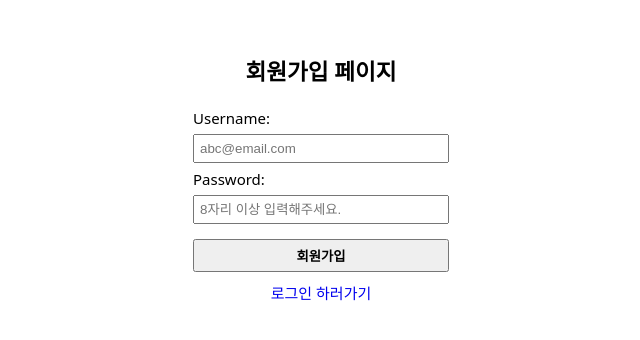
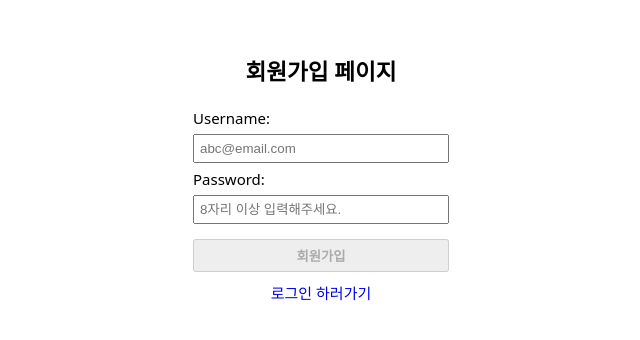
Before and after one commit to blueprint-12/wanted-pre-onboarding-frontend, a React (Create React App) app: page /signup in a window 1280 px wide. Shown: the part 230-570 px from the top of the page, without its empty margins (319-959 px from the left). Built offline with nearby package versions, Linux system fonts and the light colour scheme; a web font is replaced by a local one.

Commit message:
fix: 초기 렌더 시에도 button이 활성화되는 문제
- !!연산자 활용
-""빈 문자열은 truthy값이다.

```diff
--- a/src/pages/SignIn/index.tsx
+++ b/src/pages/SignIn/index.tsx
@@ -14,15 +14,15 @@ const SignIn = () => {
   const [email, setEmail] = useState("");
   const [password, setPassword] = useState("");
 
-  const [emailErrorMsg, setEmailErrorMsg] = useState("");
-  const [passwordErrorMsg, setPasswordErrorMsg] = useState("");
+  const [emailErrorMsg, setEmailErrorMsg] = useState<string | null>("");
+  const [passwordErrorMsg, setPasswordErrorMsg] = useState<string | null>("");
 
   const onChangeEmail = useCallback(
     (e: React.ChangeEvent<HTMLInputElement>) => {
       const { value } = e.target;
       setEmail(value);
       setEmailErrorMsg(
-        check_email(value) ? "" : "유효한 이메일을 입력해주세요."
+        check_email(value) ? null : "유효한 이메일을 입력해주세요."
       );
     },
     []
@@ -32,7 +32,7 @@ const SignIn = () => {
       const { value } = e.target;
       setPassword(value);
       setPasswordErrorMsg(
-        check_password(value) ? "" : "비밀번호는 8자 이상이어야 합니다."
+        check_password(value) ? null : "비밀번호는 8자 이상이어야 합니다."
       );
     },
     []
@@ -68,6 +68,9 @@ const SignIn = () => {
         }
       });
   };
+
+  const isButtonDisabled = emailErrorMsg !== null || passwordErrorMsg !== null;
+
   return auth ? (
     <Navigate to="/todo" replace />
   ) : (
@@ -100,7 +103,7 @@ const SignIn = () => {
 
         <BtnWrapper
           type="submit"
-          disabled={emailErrorMsg || passwordErrorMsg ? true : false}
+          disabled={!!isButtonDisabled}
           data-testid="signin-button">
           로그인
         </BtnWrapper>
--- a/src/pages/SignUp/index.tsx
+++ b/src/pages/SignUp/index.tsx
@@ -13,8 +13,9 @@ const SignUp = () => {
   const [email, setEmail] = useState("");
   const [password, setPassword] = useState("");
 
-  const [emailErrorMsg, setEmailErrorMsg] = useState("");
-  const [passwordErrorMsg, setPasswordErrorMsg] = useState("");
+  const [emailErrorMsg, setEmailErrorMsg] = useState<string | null>("");
+  const [passwordErrorMsg, setPasswordErrorMsg] = useState<string | null>("");
+
   const [signInErorrMsg, setSignInErrorMsg] = useState("");
 
   const onChangeEmail = useCallback(
@@ -22,7 +23,7 @@ const SignUp = () => {
       const { value } = e.target;
       setEmail(value);
       setEmailErrorMsg(
-        check_email(value) ? "" : "유효한 이메일을 입력해주세요."
+        check_email(value) ? null : "유효한 이메일을 입력해주세요."
       );
     },
     []
@@ -32,7 +33,7 @@ const SignUp = () => {
       const { value } = e.target;
       setPassword(value);
       setPasswordErrorMsg(
-        check_password(value) ? "" : "비밀번호는 8자 이상이어야 합니다."
+        check_password(value) ? null : "비밀번호는 8자 이상이어야 합니다."
       );
     },
     []
@@ -57,6 +58,8 @@ const SignUp = () => {
         console.log(error);
       });
   };
+
+  const isButtonDisabled = emailErrorMsg !== null || passwordErrorMsg !== null;
 
   return auth ? (
     <Navigate to="/todo" replace />
@@ -89,7 +92,7 @@ const SignUp = () => {
 
         <BtnWrapper
           type="submit"
-          disabled={emailErrorMsg || passwordErrorMsg ? true : false}
+          disabled={!!isButtonDisabled}
           data-testid="signup-button">
           회원가입
         </BtnWrapper>
```
